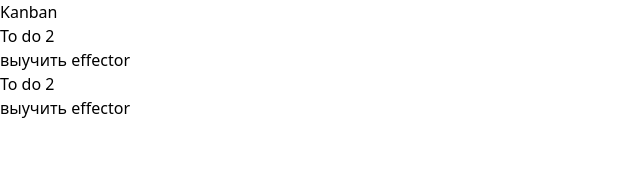
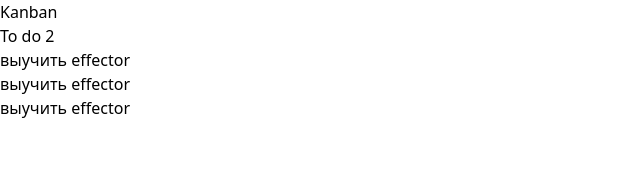
Before and after one commit to DenisEgorov200/kanban-board, a React (Vite) app: page / in a window 1280 px wide. Shown: the top 170 px of the page, without its empty margins (0-640 px from the left). Built offline with nearby package versions, Linux system fonts and the light colour scheme.

Commit message:
feat: add sortable-item

```diff
--- a/package.json
+++ b/package.json
@@ -13,6 +13,7 @@
   "dependencies": {
     "@dnd-kit/core": "^6.1.0",
     "@dnd-kit/sortable": "^8.0.0",
+    "@dnd-kit/utilities": "^3.2.2",
     "react": "^18.3.1",
     "react-dom": "^18.3.1"
   },
--- a/src/entities/board/ui/board.tsx
+++ b/src/entities/board/ui/board.tsx
@@ -1,5 +1,6 @@
 import { useDroppable } from '@dnd-kit/core'
 import { SortableContext } from '@dnd-kit/sortable'
+import { SortableItem } from '@shared/ui/sortable-item'
 
 interface Props {
   id: string
@@ -17,10 +18,14 @@ export const Board = ({ id, items }: Props) => {
         <div className="mb-2 border-b-2 border-black py-2 font-medium">
           To do 2
         </div>
-        <ul className="flex flex-col gap-2">
-          <li className="rounded-md border-2 border-b-4 border-black p-2">
-            выучить effector
-          </li>
+        <ul ref={setNodeRef} className="flex flex-col gap-2">
+          {items.map((item) => (
+            <SortableItem key={item} id={item}>
+              <li className="rounded-md border-2 border-b-4 border-black bg-white p-2">
+                выучить effector
+              </li>
+            </SortableItem>
+          ))}
         </ul>
       </div>
     </SortableContext>
--- /dev/null
+++ b/src/shared/ui/sortable-item/index.ts
@@ -0,0 +1 @@
+export { SortableItem } from './sortable-item'
--- /dev/null
+++ b/src/shared/ui/sortable-item/sortable-item.tsx
@@ -0,0 +1,24 @@
+import { useSortable } from '@dnd-kit/sortable'
+import { CSS } from '@dnd-kit/utilities'
+import { ReactNode } from 'react'
+
+interface Props {
+  id: string
+  children: ReactNode
+}
+
+export const SortableItem = ({ id, children }: Props) => {
+  const { attributes, listeners, setNodeRef, transform, transition } =
+    useSortable({ id })
+
+  const style = {
+    transform: CSS.Transform.toString(transform),
+    transition,
+  }
+
+  return (
+    <div ref={setNodeRef} style={style} {...attributes} {...listeners}>
+      {children}
+    </div>
+  )
+}
--- a/src/widgets/kanban/ui/kanban.tsx
+++ b/src/widgets/kanban/ui/kanban.tsx
@@ -1,21 +1,35 @@
-import { DndContext, DragEndEvent } from '@dnd-kit/core'
+import { DndContext, DragEndEvent, DragStartEvent } from '@dnd-kit/core'
+import { arrayMove } from '@dnd-kit/sortable'
 import { Board } from '@entities/board'
-import { useState } from 'react'
+import { act, useState } from 'react'
 
 export const Kanban = () => {
-  const [isDropped, setIsDropped] = useState(false)
+  const [activeId, setActiveId] = useState(null)
+  const [items, setItems] = useState(['1', '2', '3'])
+
+  const handleDragStart = (event: DragStartEvent) => {
+    const { active } = event
+
+    setActiveId(active.id)
+  }
 
   const handleDragEnd = (event: DragEndEvent) => {
-    if (event.over && event.over.id === 'droppable') {
-      setIsDropped(true)
+    const { active, over } = event
+
+    if (active.id !== over.id) {
+      setItems((items) => {
+        const oldIndex = items.indexOf(active.id)
+        const newIndex = items.indexOf(over.id)
+
+        return arrayMove(items, oldIndex, newIndex)
+      })
     }
   }
 
   return (
-    <DndContext onDragEnd={handleDragEnd}>
+    <DndContext onDragStart={handleDragStart} onDragEnd={handleDragEnd}>
       <ul className="grid grid-cols-3 gap-2">
-        <Board id="todo" items={['1']} />
-        <Board id="in progress" items={['1']} />
+        <Board id="todo" items={items} />
       </ul>
     </DndContext>
   )
```
Also changed, not shown: 1 other file (tests, documents, lock files or other folders).
